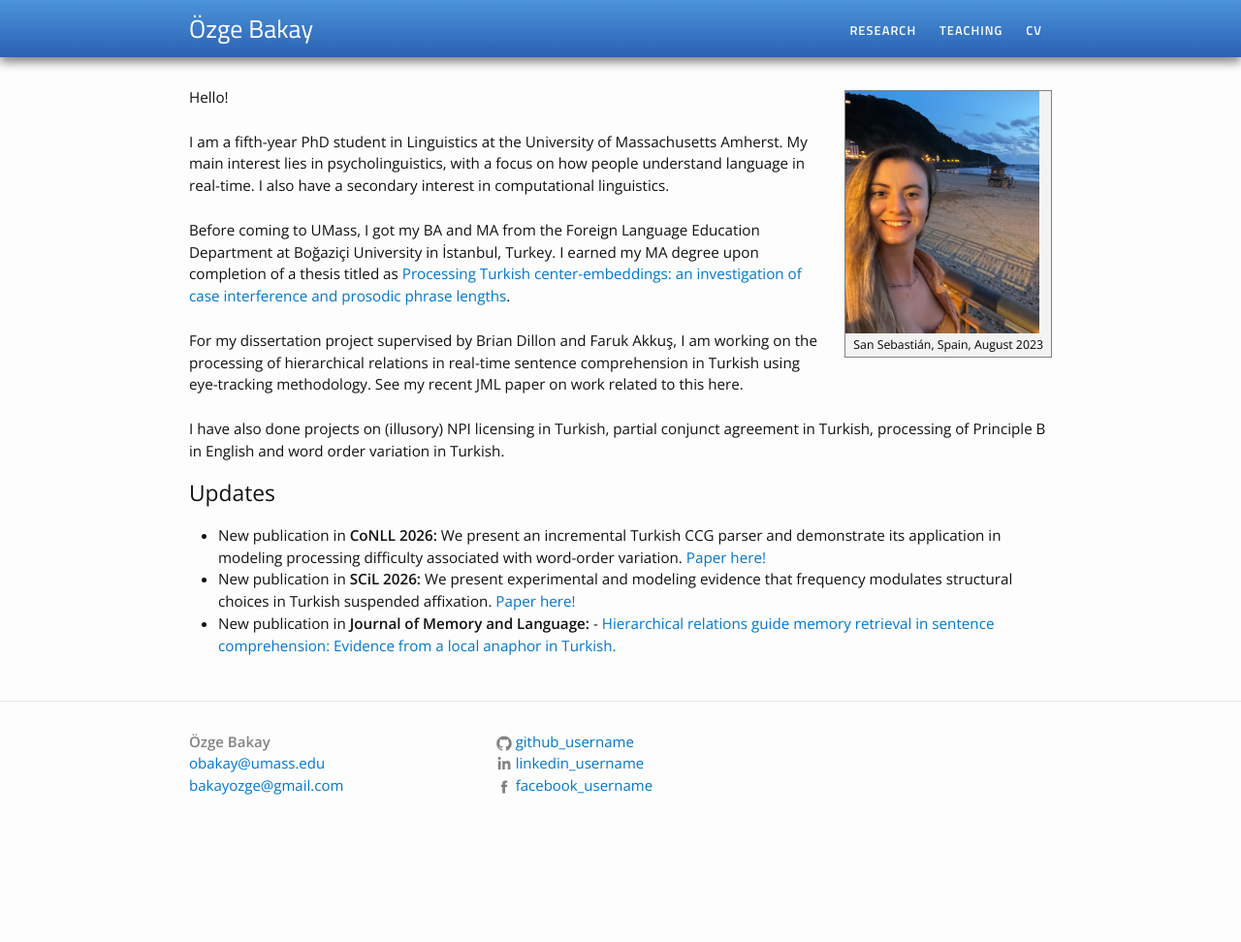
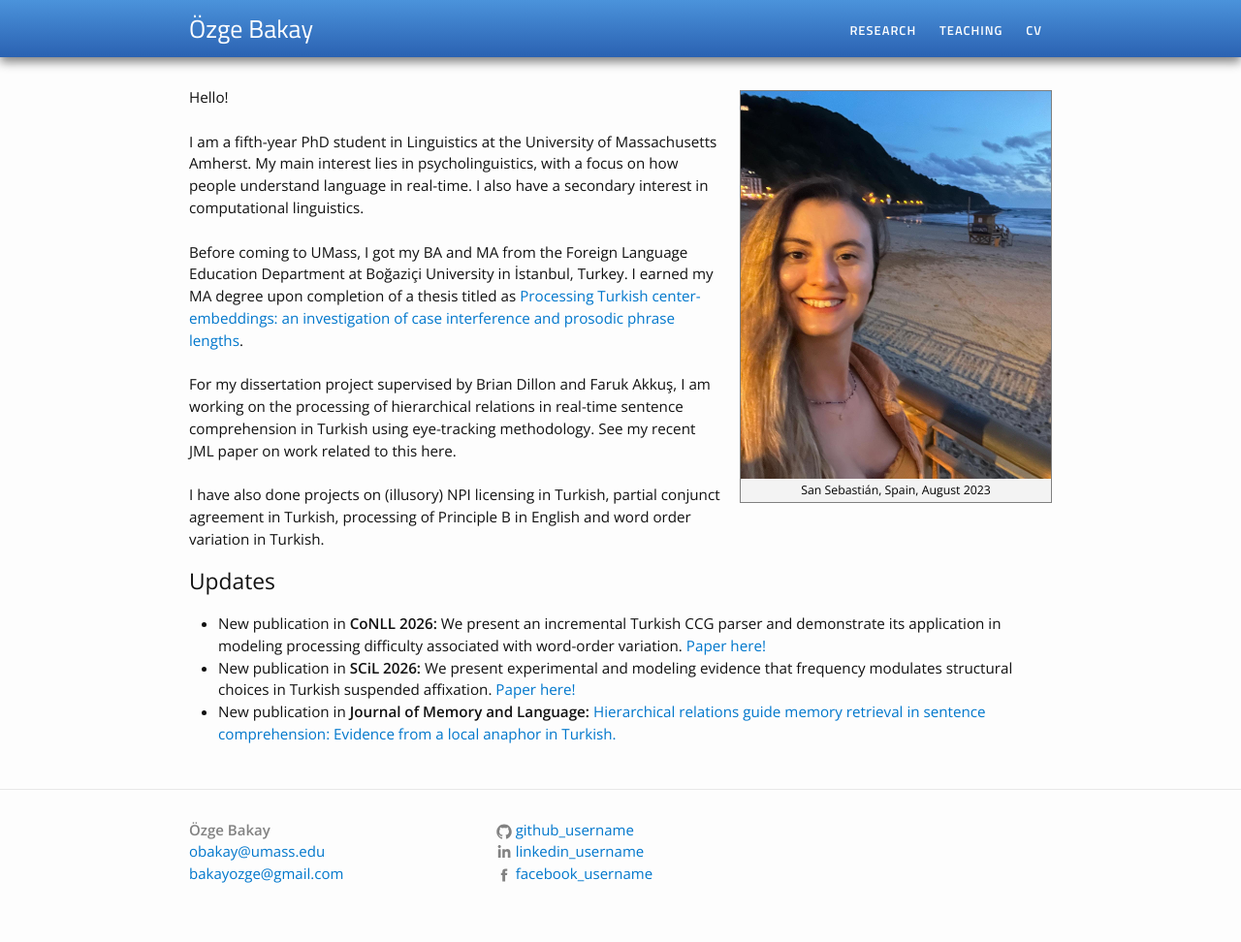
Before and after one commit to ozgebakay/ozgebakay.github.io, a Jekyll site: the page built from index.html, in a window 1280 px wide. Shown: the whole page at 97% size. Built offline with Jekyll 4.4.1, drawn with Linux system fonts in a browser that asks for light colours; before the commit the page ends 900 px from its top, so only the background shows below that.

Commit message:
Update index.html

```diff
--- a/index.html
+++ b/index.html
@@ -2,7 +2,7 @@
 layout: default
 ---
 
-{% include image.html url="/images/profile.jpg" caption="San Sebastián, Spain, August 2023" width=400 height=250 align="right" %}
+{% include image.html url="/images/profile.jpg" caption="San Sebastián, Spain, August 2023" width=600 height=400 align="right" %}
 
 <div class="home">
 
@@ -24,7 +24,7 @@
 <ul>
 <li>New publication in <b>CoNLL 2026:</b> We present an incremental Turkish CCG parser and demonstrate its application in modeling processing difficulty associated with word-order variation. <a href="https://drive.google.com/file/d/1RqQImbzbBn8LHzXJv_9pxqbd9NCo_ct-/view" target="_blank">Paper here!</a></li>
 <li>New publication in <b>SCiL 2026:</b> We present experimental and modeling evidence that frequency modulates structural choices in Turkish suspended affixation. <a href="https://drive.google.com/file/d/1glXY4nt__PUrGYPzoVW4jCFbmp7jMlST/view" target="_blank">Paper here!</a></li>
-<li>New publication in <b>Journal of Memory and Language: </b> - <a href="https://drive.google.com/file/d/1glXY4nt__PUrGYPzoVW4jCFbmp7jMlST/view" target="_blank">Hierarchical relations guide memory retrieval in sentence comprehension: Evidence from a local anaphor in Turkish.</a></li>
+<li>New publication in <b>Journal of Memory and Language:</b> <a href="https://drive.google.com/file/d/1glXY4nt__PUrGYPzoVW4jCFbmp7jMlST/view" target="_blank">Hierarchical relations guide memory retrieval in sentence comprehension: Evidence from a local anaphor in Turkish.</a></li>
 </ul>
 
 </div>
```
